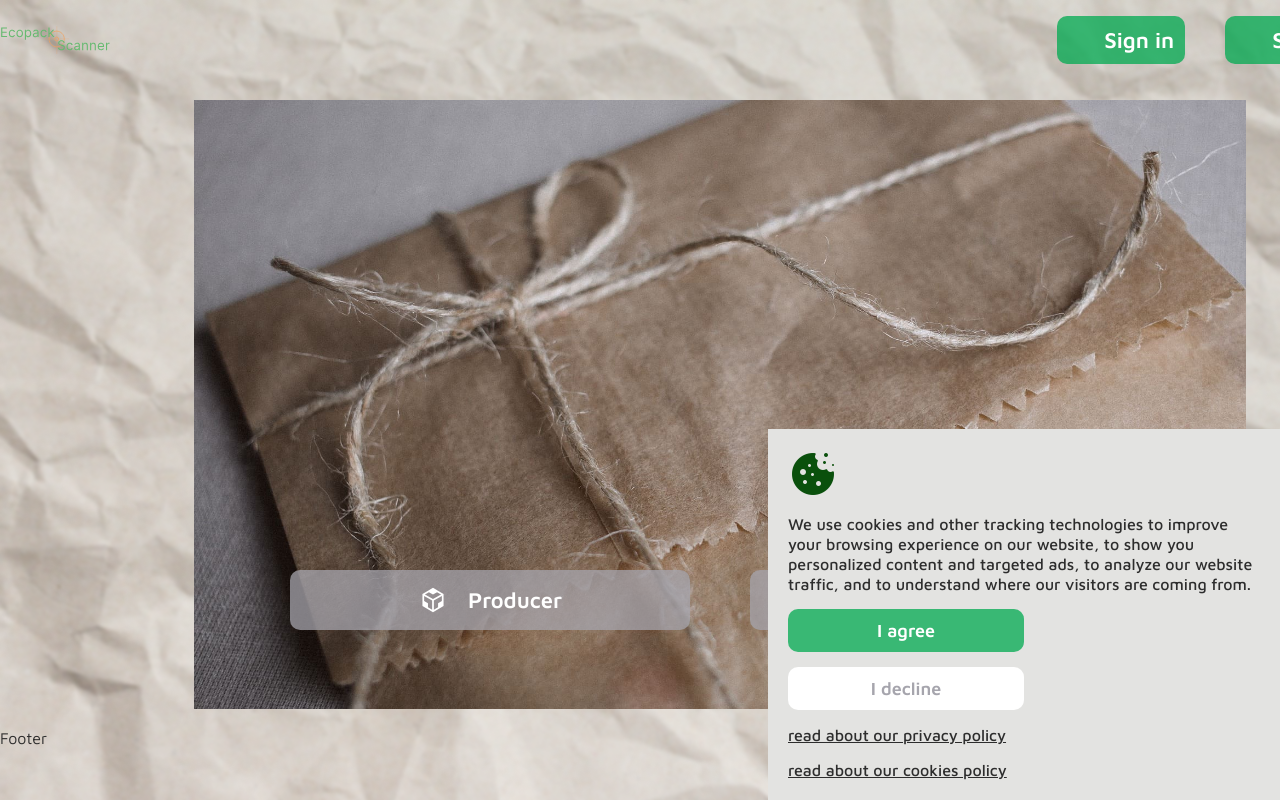
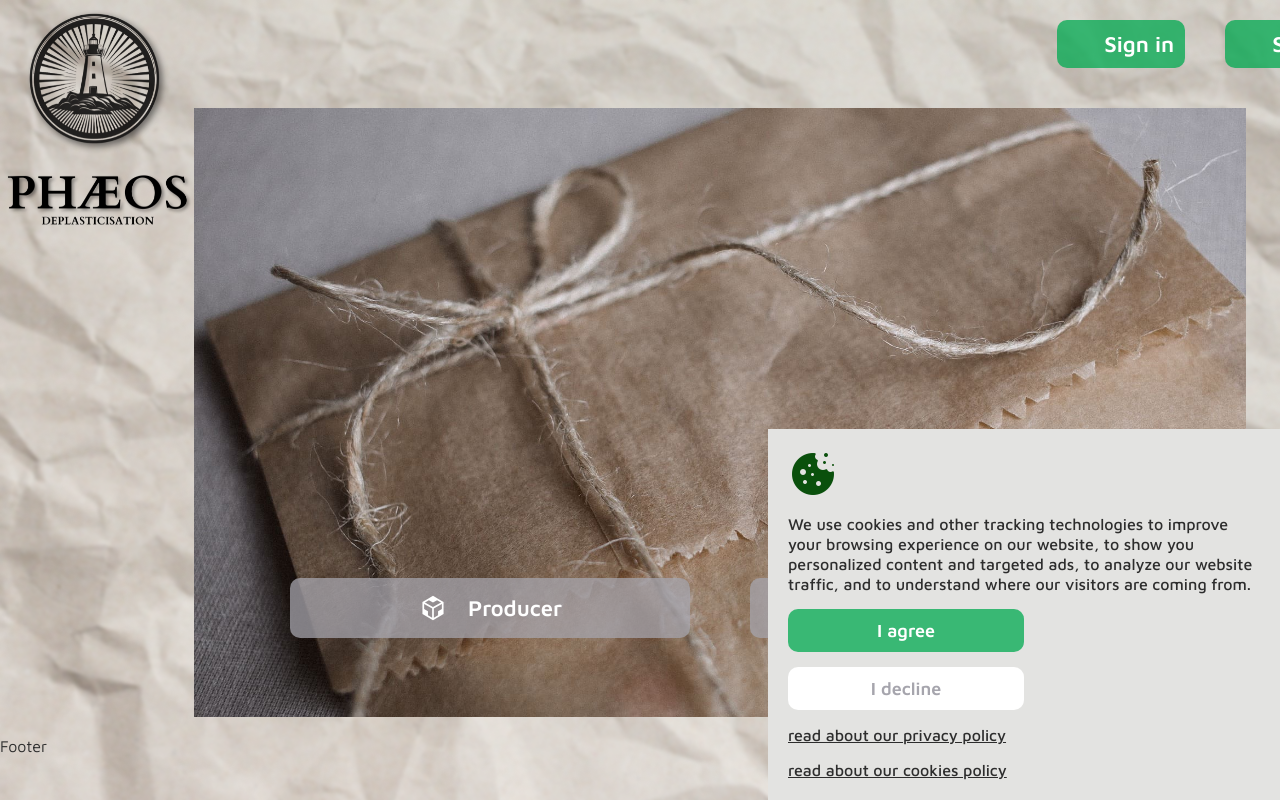
Before and after one commit to SorokinaElena/Ecopackscanner, a React (Create React App) app: page /#/ in a window 1280 px wide. Shown: the top 800 px of the page. Built offline with nearby package versions, Linux system fonts and the light colour scheme; some icons are missing.

Commit message:
logo added

```diff
--- a/src/App.js
+++ b/src/App.js
@@ -15,8 +15,7 @@ import Map from './pages/Map';
 function App() {
 
   const [modal, setModal] = useState(false);
-
-
+  const [pageName, setPageName] = useState('')
   const [ userInfo, setUserInfo ] = useState({
     // companyName: '',
     // country: '',
@@ -28,7 +27,7 @@ function App() {
 
   return (
     <div className="App">
-      <Context.Provider value={{modal, setModal, userInfo, setUserInfo}}>
+      <Context.Provider value={{modal, setModal, pageName, setPageName, userInfo, setUserInfo}}>
         <Routes>
           <Route path='/' element={<Layout />}>
             <Route index element={<HomePage />} />
--- a/src/components/Header/index.jsx
+++ b/src/components/Header/index.jsx
@@ -1,16 +1,34 @@
-import React from 'react';
+import React, { useContext } from 'react';
 import s from './index.module.css';
 import Nav from '../Nav';
-import logo from '../../media/logo.svg';
+// import logo from '../../media/logo.svg';
+import logo from '../../media/logo_phaeos.png';
+import logo_1 from '../../media/logo_phaeos_1.png';
 import { Link } from 'react-router-dom';
+import { Context } from '../../context';
 
 export default function Header() {
+
+const { pageName, setPageName } = useContext(Context);
+
   return (
     <header className={s.header}>
+      {
+        pageName === 'home_page'
+        ? <div className={s.logo_container}>
+        <Link to='/' className={s.logo_main}>
+          <img src={logo} alt="Logo" />
+        </Link>
+      </div>
+      : <div className={s.logo_container}>
       <Link to='/' className={s.logo}>
-        <img src={logo} alt="Logo" />
+        <img src={logo_1} alt="Logo" />
       </Link>
+    </div>
+      }
       <Nav />
     </header>
   )
 }
+
+// https://www.iloveimg.com/
--- a/src/components/Header/index.module.css
+++ b/src/components/Header/index.module.css
@@ -1,11 +1,27 @@
 .header {
-    min-height: 10vh;
+    /* min-height: 12vh; */
     display: flex;
-    justify-content: space-between;
+    justify-content: flex-end;
     align-items: center;
+    position: relative;
+    padding: 10px 0 10px 0;
+}
+
+.logo_main img {
+    z-index: 1;
+    width: auto;
+    height: 220px;
 }
 
 .logo img {
     z-index: 1;
-    height: 30px;
+    width: auto;
+    height: 65px;
 }
+
+.logo_container {
+    position: absolute;
+    top: 10px;
+    left: 0;
+    z-index: 10;
+}
--- a/src/components/Layout/index.jsx
+++ b/src/components/Layout/index.jsx
@@ -5,12 +5,12 @@ import Footer from '../Footer';
 import { Outlet } from 'react-router-dom';
 
 
-export default function Layout() {
+export default function Layout({ page_name }) {
 
 
   return (
         <div className={s.content_wrapper}>
-            <Header />
+            <Header page_name={page_name} />
             <main>
               <Outlet />
             </main>
--- a/src/components/Nav/index.jsx
+++ b/src/components/Nav/index.jsx
@@ -58,13 +58,13 @@ export default function Nav() {
           <Link to='about_us' onClick={set_menu_active}>{'About us'.toUpperCase()}</Link>
           <Link onClick={set_menu_active}>{'Packaging producers'.toUpperCase()}</Link>
           <Link onClick={set_menu_active}>{'Why ecopackaging'.toUpperCase()}</Link>
-          <Link onClick={set_menu_active}>{'Packaging producers'.toUpperCase()}</Link>
-          <Link onClick={set_menu_active}>{'Why ecopackaging'.toUpperCase()}</Link>
+          <Link to='pack_search' onClick={set_menu_active}>{'Ecopackaging Search'.toUpperCase()}</Link>
         </div>
 
         <div className={s.contacts_container}>
           <Link onClick={set_menu_active}>email address</Link>
           <Link onClick={set_menu_active}>phone number</Link>
+          <Link onClick={set_menu_active}>cocial media</Link>
         </div>
 
       </div>
--- a/src/components/Nav/index.module.css
+++ b/src/components/Nav/index.module.css
@@ -107,8 +107,8 @@
 }
 
 .contacts_container {
-    gap: 20px;
-    font-size: 15px;
+    gap: 10px;
+    font-size: 14px;
 }
 
 .contacts_container a {
--- a/src/pages/AboutUsPage/index.jsx
+++ b/src/pages/AboutUsPage/index.jsx
@@ -1,10 +1,16 @@
-import React from 'react';
+import React, { useContext } from 'react';
 import s from './index.module.css';
 import about_us_img from '../../media/about_us_img_eco-friendly-disposable-tableware-cups_small.png';
 import { Link } from 'react-router-dom';
 import Button from '../../components/Button';
+import { Context } from '../../context';
 
 export default function AboutUsPage() {
+
+  const { pageName, setPageName } = useContext(Context);
+  setPageName('about_us_page')
+  console.log(pageName);
+
   return (
     <div className={s.about_us_page}>
       <img className={s.about_us_img} src={about_us_img} alt="eco-friendly-disposable-tableware-cups" />
--- a/src/pages/HomePage/index.jsx
+++ b/src/pages/HomePage/index.jsx
@@ -1,4 +1,4 @@
-import React from 'react';
+import React, { useContext } from 'react';
 import s from './index.module.css';
 // import home_img from '../../media/home_img_cartoon-concept-recycle.png';
 import home_img from '../../media/home_img_bag_small.jpg';
@@ -6,9 +6,16 @@ import { Link } from 'react-router-dom';
 import Button from '../../components/Button';
 import { AiOutlineCodeSandbox } from 'react-icons/ai';
 import { AiOutlineCodepen } from 'react-icons/ai';
+import { Context } from '../../context';
 
 
 export default function HomePage() {
+
+const { pageName, setPageName } = useContext(Context);
+setPageName('home_page');
+console.log(pageName);
+
+
   return (
     <div className={s.home_page}>
       <img className={s.home_img} src={home_img} alt="cartoon-concept-recycle" />
--- a/src/pages/PackSearchPage/index.jsx
+++ b/src/pages/PackSearchPage/index.jsx
@@ -1,9 +1,14 @@
-import React from 'react';
+import React, { useContext } from 'react';
 import s from './index.module.css';
 import pack_search_img from '../../media/pack_search_img_close-up-sustainable-coffee-cup-alternatives_3_small.png';
 import { useForm } from 'react-hook-form';
+import { Context } from '../../context';
 
 export default function PackSearchPage() {
+
+  const { pageName, setPageName } = useContext(Context);
+  setPageName('pack_search_page')
+  console.log(pageName);
 
   const { register, handleSubmit, formState: { errors }, watch, setValue } = useForm({
     mode: 'onBlur',
```
Also changed, not shown: src/media/logo_phaeos.png (added), src/media/logo_phaeos_1.png (added).
